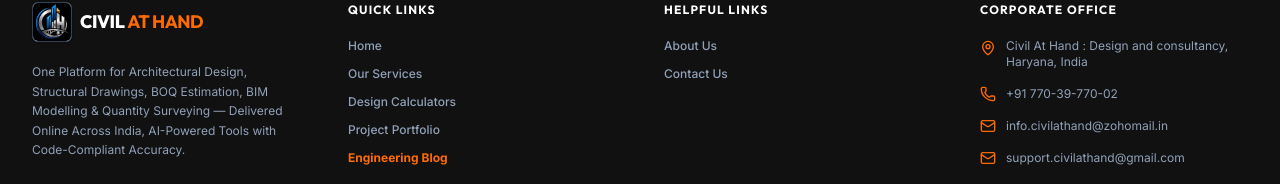
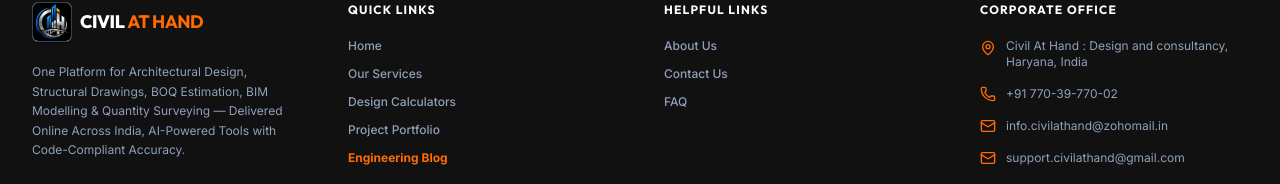
Before and after one commit to civilathandwork/civilathand-v1, a Next.js app: page / in a window 1280 px wide. Shown: the part 7312-7496 px from the top of the page. Built offline with nearby package versions, Linux system fonts and the light colour scheme; no server answers; the database is empty.

Commit message:
feat: add FAQ link to footer helpful links section

```diff
--- a/src/components/Footer.tsx
+++ b/src/components/Footer.tsx
@@ -277,6 +277,9 @@ export const Footer: React.FC = () => {
                 <li>
                   <Link href="/contact" className="hover:text-orange-500 transition-colors">Contact Us</Link>
                 </li>
+                <li>
+                  <Link href="/faq" className="hover:text-orange-500 transition-colors">FAQ</Link>
+                </li>
               </ul>
             </div>
 
```
